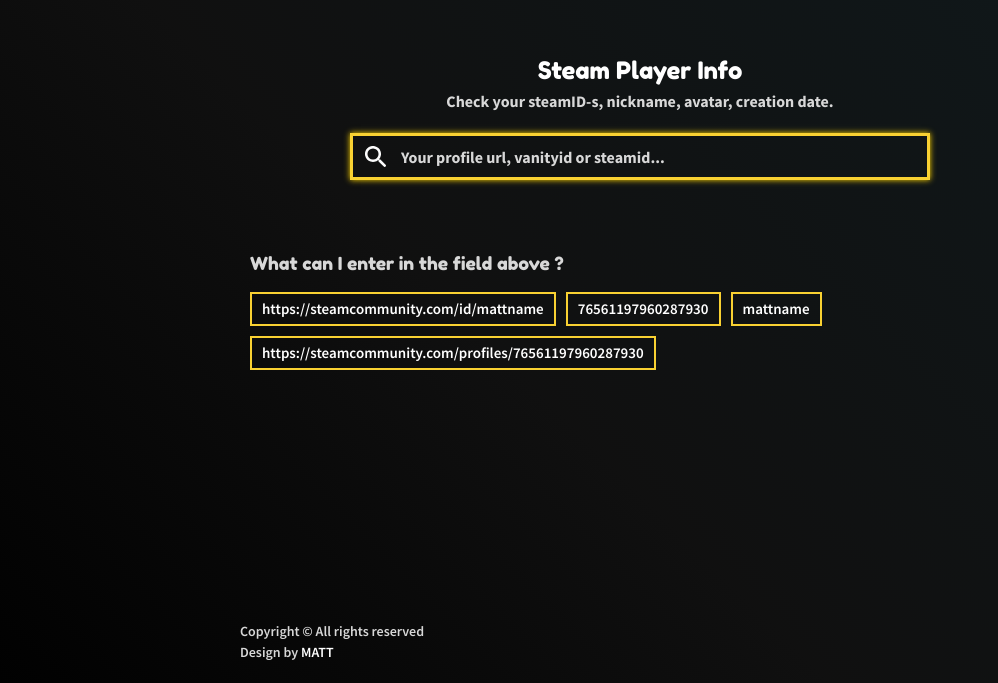
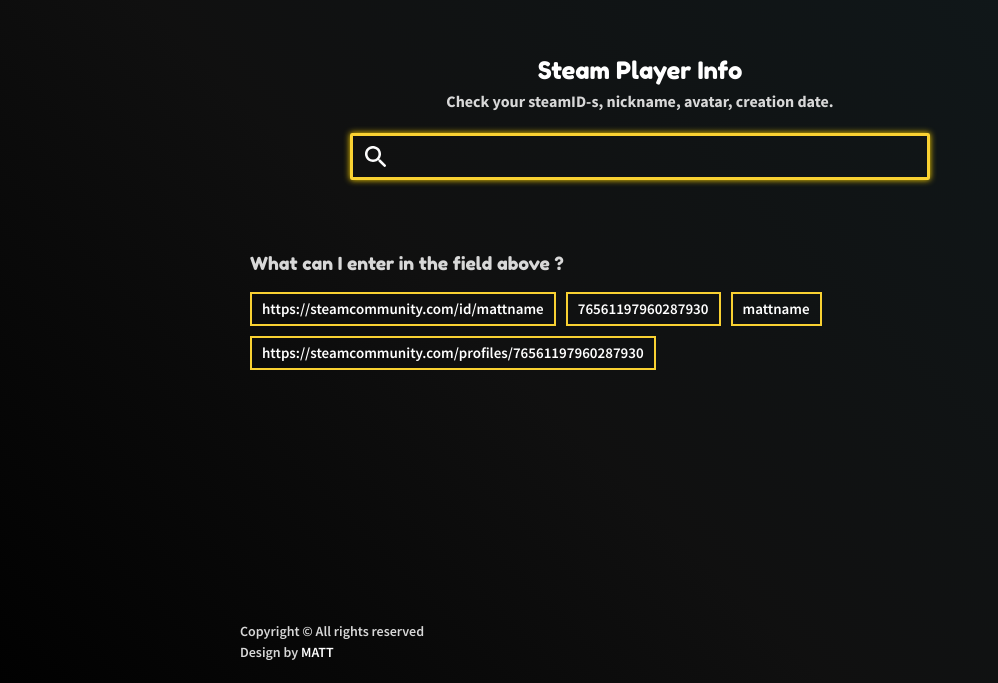
Before and after one commit to matthew-hub/steam-player-info, a Vue app: page / in a window 1280 px wide. Shown: the part 117-800 px from the top of the page, without its empty margins (0-998 px from the left). Built offline with nearby package versions, Linux system fonts and the light colour scheme.

Commit message:
add vue slot for input

```diff
--- a/src/components/SearchBar.vue
+++ b/src/components/SearchBar.vue
@@ -4,13 +4,7 @@
       <div class="input-bar__icon">
         <SearchIcon />
       </div>
-      <input
-        v-model="steamInput"
-        type="text"
-        class="input-bar__search"
-        spellcheck="false"
-        placeholder="Your profile url, vanityid or steamid..."
-      />
+      <slot></slot>
     </div>
   </div>
 </template>
@@ -20,11 +14,6 @@ import SearchIcon from '@/components/UI/SearchIcon.vue';
 
 export default {
   name: 'SearchBar',
-  data() {
-    return {
-      steamInput: ''
-    };
-  },
   components: {
     SearchIcon
   }
@@ -44,19 +33,17 @@ export default {
     flex-direction: row;
     align-items: center;
     height: 47px;
-    // border-radius: 5px;
+    border-radius: 2px;
     background: transparent;
     border: 3px solid #f9d132;
     box-shadow: 0px 0px 6px #ffd500;
     &__icon {
       padding-left: 12px;
-      height: 21px
+      height: 21px;
     }
     &__search {
       padding-left: 15px;
       padding-right: 50px;
-      background-color: none;
-      color: #ffffff;
       background: transparent;
       outline: none;
       width: 100%;
@@ -65,7 +52,7 @@ export default {
       border: none;
       font-family: 'SourceSansPro-Bold';
       font-size: 1.6rem;
-      color: #d8d8d8;
+      color: #ffffff;
     }
     ::-webkit-input-placeholder {
       /* Chrome/Opera/Safari */
```
